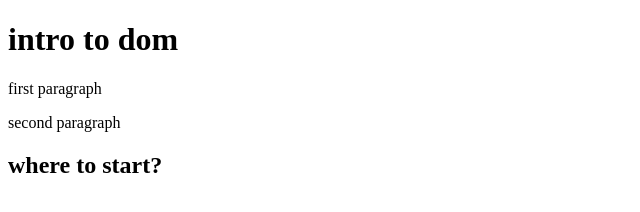
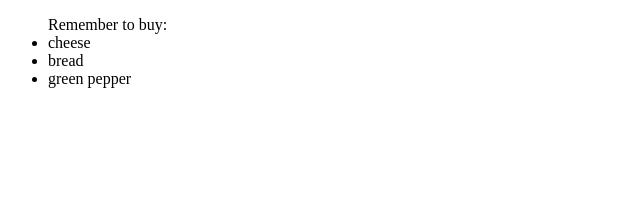
Before and after one commit to agill001/week11, a plain HTML site: page index.html in a window 1280 px wide. Shown: the whole page, without its empty margins (0-640 px from the left). Drawn offline with Linux system fonts and the light colour scheme.

Commit message:
shopping list ex

```diff
--- a/index.html
+++ b/index.html
@@ -8,9 +8,11 @@
     <script defer src="scripts/script.js"></script>
 </head>
 <body>
-    <h1>intro to dom</h1>
-    <p>first paragraph</p>
-    <p class="second">second paragraph</p>
-    <h2 class="second">where to start?</h2>
+    <!-- <h2>Let's try some JavaScript</h2>
+    <p id="radius">Value provided by the user</p>
+    <p id="result">Show area or Error</p> -->
+
+    <ul class="shopping">Remember to buy:</ul>
+
 </body>
 </html>
--- a/scripts/script.js
+++ b/scripts/script.js
@@ -31,3 +31,18 @@
 //  radiusParagraph.textContent +=r;
 //  let areaParagraph = document.querySelector("#result");
 //  areaParagraph.textContent += calculatedArea
+
+let shoppingItems = ["cheese","bread","green pepper"];
+// DOM mode for <ul>
+const shoppingListElement = document.querySelector(".shopping");
+function populateList(arr)
+{
+    for (let item of arr){
+        let listItem = document.createElement("li");
+        listItem.textContent = item;
+        shoppingListElement.appendChild(listItem);
+    } // for (let i = 0); i < arr.length; i++ ) // arr.forEach()
+
+}
+
+populateList(shoppingItems);
```
